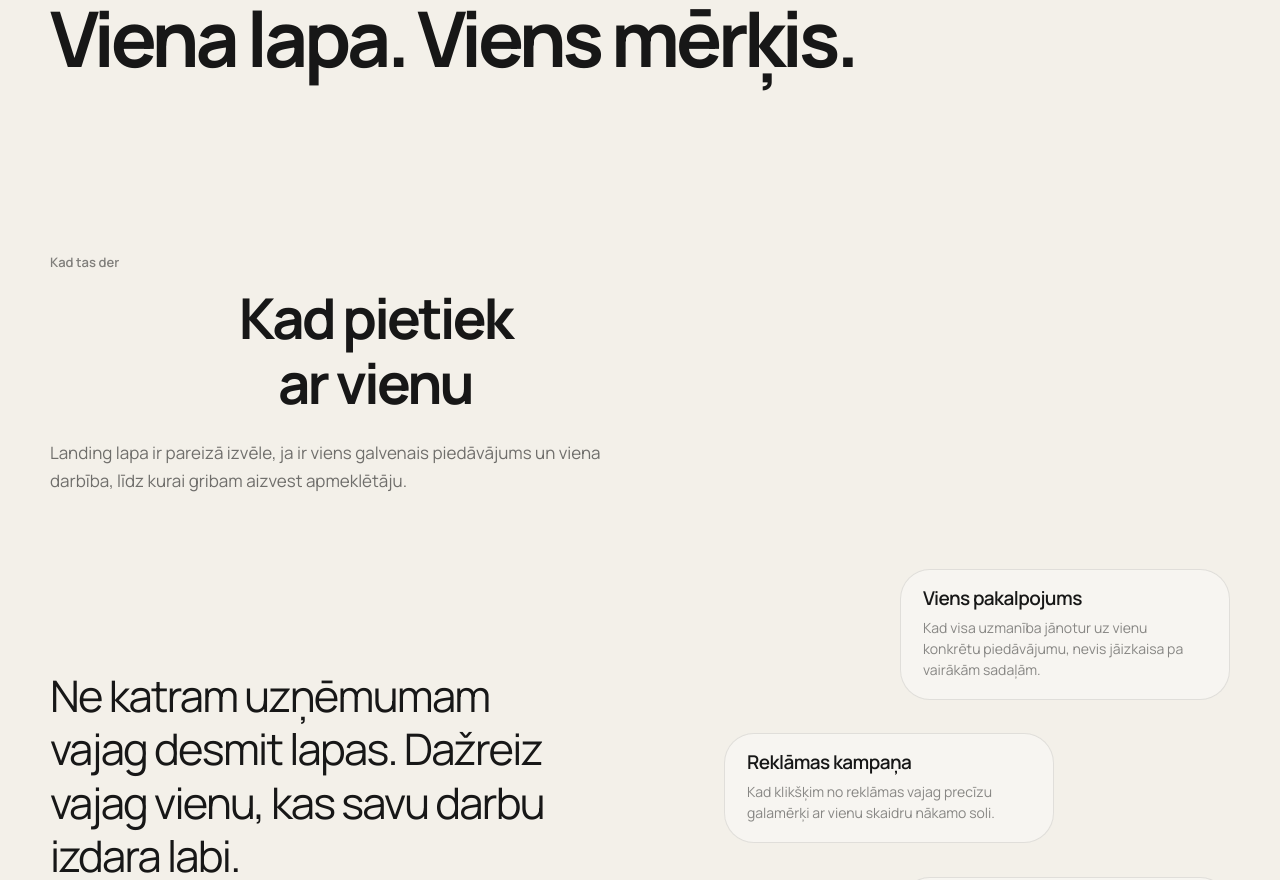
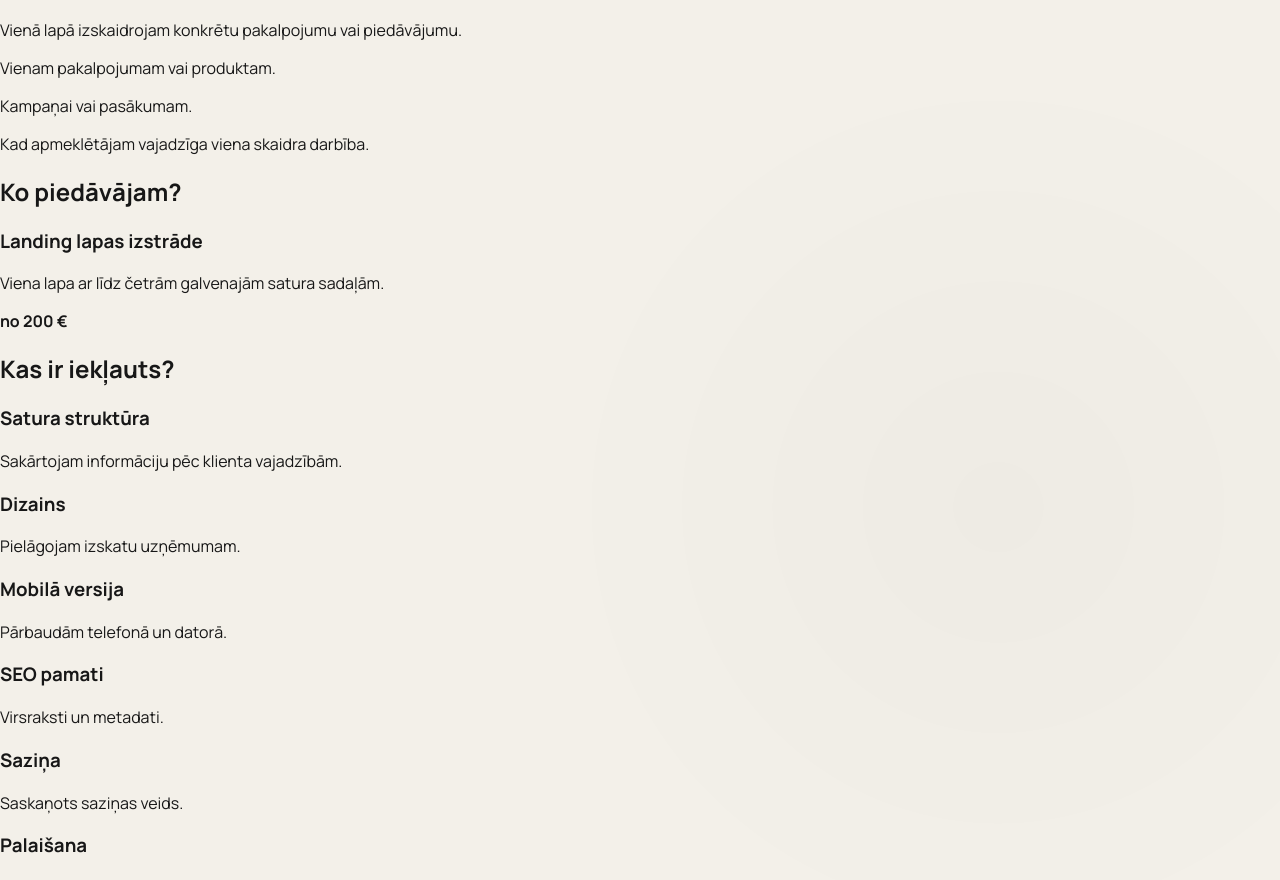
Before and after one commit to davisl24/WEBSITEAGENCY, a Next.js app: page /pakalpojumi/landing-lapa in a window 1280 px wide. Shown: the part 184-1064 px from the top of the page. Built offline with nearby package versions, Linux system fonts and the light colour scheme; no server answers.

Commit message:
Use shared template for landing-lapa

```diff
--- a/app/pakalpojumi/landing-lapa/page.tsx
+++ b/app/pakalpojumi/landing-lapa/page.tsx
@@ -1,244 +1,61 @@
-import KestrelHeader from "../../components/KestrelHeader";
-import KestrelFooter from "../../components/KestrelFooter";
-import { lvMetadataAlternates } from "../../lib/localizedSeo";
-import LanguageSwitcher from "../../components/LanguageSwitcher";
-import ServicePricingFaq from "../../components/ServicePricingFaq";
 import type { Metadata } from "next";
-import RevealOnView from "../../components/RevealOnView";
-import ThemeToggle from "../../components/ThemeToggle";
-import ServicesDropdown from "../../components/ServicesDropdown";
+import KestrelServiceTemplate, { type ServiceInfo } from "../../components/KestrelServiceTemplate";
 
-export const metadata: Metadata = {
-  alternates: lvMetadataAlternates("landing"),
-  title: "Landing lapas izstrāde | Kestrel",
-  description:
-    "Landing lapas vienam piedāvājumam ar skaidru mērķi, ātru ielādi un ērtu pieteikšanos.",
+export const metadata: Metadata = {title:"Viena lapa. Viens mērķis. | Kestrel",description:"Vienā lapā izskaidrojam konkrētu pakalpojumu vai piedāvājumu."};
+const service: ServiceInfo = {
+  "title": "Viena lapa. Viens mērķis.",
+  "intro": "Vienā lapā izskaidrojam konkrētu pakalpojumu vai piedāvājumu.",
+  "audience": [
+    "Vienam pakalpojumam vai produktam.",
+    "Kampaņai vai pasākumam.",
+    "Kad apmeklētājam vajadzīga viena skaidra darbība."
+  ],
+  "offers": [
+    {
+      "title": "Landing lapas izstrāde",
+      "detail": "Viena lapa ar līdz četrām galvenajām satura sadaļām.",
+      "price": "no 200 €"
+    }
+  ],
+  "included": [
+    {
+      "title": "Satura struktūra",
+      "detail": "Sakārtojam informāciju pēc klienta vajadzībām."
+    },
+    {
+      "title": "Dizains",
+      "detail": "Pielāgojam izskatu uzņēmumam."
+    },
+    {
+      "title": "Mobilā versija",
+      "detail": "Pārbaudām telefonā un datorā."
+    },
+    {
+      "title": "SEO pamati",
+      "detail": "Virsraksti un metadati."
+    },
+    {
+      "title": "Saziņa",
+      "detail": "Saskaņots saziņas veids."
+    },
+    {
+      "title": "Palaišana",
+      "detail": "Testējam un publicējam."
+    }
+  ],
+  "faq": [
+    {
+      "question": "Cik ilgā laikā projekts būs gatavs?",
+      "answer": "Termiņu nosakām pēc darba apjoma un saskaņojam pirms sākuma."
+    },
+    {
+      "question": "Vai man nepieciešami gatavi materiāli?",
+      "answer": "Izmantojam tavus materiālus un palīdzam tos sakārtot. Jaunu materiālu izveidi vērtējam atsevišķi."
+    },
+    {
+      "question": "Kā nosaka gala cenu?",
+      "answer": "Cena atkarīga no apjoma un funkcijām. Pirms izstrādes vienojamies par iekļauto un izmaksām."
+    }
+  ]
 };
-
-export default function LandingPage() {
-  return (
-    <main className="service-page landing-page">
-      <KestrelHeader />
-
-      <section className="service-page-hero"><h1>Viena lapa. Viens mērķis.</h1></section>
-
-      <section className="service-page-section service-fit-section" aria-labelledby="der-title">
-        <div className="service-fit-head">
-          <RevealOnView className="service-fit-kicker-reveal">
-            <p className="service-page-kicker">Kad tas der</p>
-          </RevealOnView>
-
-          <RevealOnView className="line-mask-reveal service-fit-title-reveal" delay={60}>
-            <h2 id="der-title" className="service-line-stack">
-              <span className="service-reveal-line"><span>Kad pietiek</span></span>
-              <span className="service-reveal-line"><span>ar vienu</span></span>
-            </h2>
-          </RevealOnView>
-
-          <RevealOnView className="service-fit-copy-reveal" delay={180}>
-            <p>
-              Landing lapa ir pareizā izvēle, ja ir viens galvenais piedāvājums
-              un viena darbība, līdz kurai gribam aizvest apmeklētāju.
-            </p>
-          </RevealOnView>
-        </div>
-
-        <div className="service-fit-editorial">
-          <RevealOnView className="line-mask-reveal service-fit-statement">
-            <p className="service-line-stack">
-              <span className="service-reveal-line"><span>Ne katram uzņēmumam</span></span>
-              <span className="service-reveal-line"><span>vajag desmit lapas. Dažreiz</span></span>
-              <span className="service-reveal-line"><span>vajag vienu, kas savu darbu</span></span>
-              <span className="service-reveal-line"><span>izdara labi.</span></span>
-            </p>
-          </RevealOnView>
-
-          <RevealOnView className="service-fit-case service-fit-case-a" delay={0}>
-            <h3>Viens pakalpojums</h3>
-            <p>
-              Kad visa uzmanība jānotur uz vienu konkrētu piedāvājumu, nevis jāizkaisa pa vairākām sadaļām.
-            </p>
-          </RevealOnView>
-
-          <RevealOnView className="service-fit-case service-fit-case-b" delay={120}>
-            <h3>Reklāmas kampaņa</h3>
-            <p>
-              Kad klikšķim no reklāmas vajag precīzu galamērķi ar vienu skaidru nākamo soli.
-            </p>
-          </RevealOnView>
-
-          <RevealOnView className="service-fit-case service-fit-case-c" delay={240}>
-            <h3>Jauns piedāvājums</h3>
-            <p>
-              Kad gribi ātri palaist vai pārbaudīt ideju, neceļot pilnu uzņēmuma mājaslapu.
-            </p>
-          </RevealOnView>
-        </div>
-      </section>
-
-
-
-      <section className="service-page-section service-includes-section" id="kas-ietilpst" aria-labelledby="includes-title">
-        <div className="service-includes-intro">
-          <RevealOnView className="service-includes-kicker">
-            <p className="service-page-kicker">Ko saņem</p>
-          </RevealOnView>
-
-          <RevealOnView className="line-mask-reveal service-includes-title" delay={60}>
-            <h2 id="includes-title" className="service-line-stack">
-              <span className="service-reveal-line"><span>Viss vienā lapā</span></span>
-            </h2>
-          </RevealOnView>
-
-          <RevealOnView className="service-includes-copy" delay={160}>
-            <p>
-              Nevis pieci atsevišķi punkti, bet viena sistēma, kur struktūra,
-              dizains un pieteikšanās ceļš strādā kopā.
-            </p>
-          </RevealOnView>
-        </div>
-
-        <div className="service-anatomy" aria-label="Landing lapas uzbūves piemērs">
-          <RevealOnView className="service-anatomy-browser anatomy-browser-reveal">
-            <div aria-hidden="true">
-              <div className="ui-browser-top"><span/><span/><span/></div>
-              <div className="service-anatomy-nav">
-                <span className="service-anatomy-logo">North</span>
-                <span className="service-anatomy-nav-line"/>
-                <span className="service-anatomy-nav-button"/>
-              </div>
-
-              <div className="service-anatomy-hero">
-                <div className="service-anatomy-copy">
-                  <span className="service-anatomy-kicker"/>
-                  <span className="service-anatomy-title"/>
-                  <span className="service-anatomy-text"/>
-                  <span className="service-anatomy-cta"/>
-                </div>
-                <div className="service-anatomy-art"/>
-              </div>
-
-              <div className="service-anatomy-content">
-                <span/><span/><span/>
-              </div>
-            </div>
-          </RevealOnView>
-
-          <RevealOnView className="service-anatomy-phone anatomy-phone-reveal" delay={180}>
-            <div aria-hidden="true">
-              <div className="service-anatomy-phone-top"/>
-              <span className="service-anatomy-phone-title"/>
-              <span className="service-anatomy-phone-copy"/>
-              <span className="service-anatomy-phone-cta"/>
-            </div>
-          </RevealOnView>
-
-          <RevealOnView className="service-anatomy-note note-structure anatomy-note-reveal" delay={80}>
-            <h3>Skaidra struktūra</h3>
-            <p>Saturs pareizā secībā, lai piedāvājums ir saprotams bez minēšanas.</p>
-          </RevealOnView>
-
-          <RevealOnView className="service-anatomy-note note-design anatomy-note-reveal" delay={160}>
-            <h3>Pielāgots dizains</h3>
-            <p>Vizuāls risinājums, kas izskatās pēc tava zīmola, nevis template.</p>
-          </RevealOnView>
-
-          <RevealOnView className="service-anatomy-note note-cta anatomy-note-reveal" delay={240}>
-            <h3>Forma un CTA</h3>
-            <p>Viens skaidrs nākamais solis bez liekiem šķēršļiem.</p>
-          </RevealOnView>
-
-          <RevealOnView className="service-anatomy-note note-mobile anatomy-note-reveal" delay={320}>
-            <h3>Mobilā versija</h3>
-            <p>Tas pats skaidrais ceļš arī telefonā.</p>
-          </RevealOnView>
-
-          <RevealOnView className="service-anatomy-note note-seo anatomy-note-reveal" delay={400}>
-            <h3>SEO pamati</h3>
-            <p>Semantiska struktūra un tehniski tīrs pamats meklētājiem.</p>
-          </RevealOnView>
-        </div>
-      </section>
-
-
-      <section className="service-page-section service-process-section" aria-labelledby="process-title">
-        <div className="service-process-intro">
-          <RevealOnView className="service-process-kicker">
-            <p className="service-page-kicker">Kā strādājam</p>
-          </RevealOnView>
-
-          <RevealOnView className="line-mask-reveal service-process-title" delay={60}>
-            <h2 id="process-title" className="service-line-stack">
-              <span className="service-reveal-line"><span>No mērķa līdz live</span></span>
-            </h2>
-          </RevealOnView>
-
-          <RevealOnView className="service-process-copy" delay={150}>
-            <p>
-              Sākam ar to, ko lapai jāpanāk. Tikai pēc tam liekam kopā saturu,
-              dizainu un izstrādi.
-            </p>
-          </RevealOnView>
-        </div>
-
-        <div className="service-process-flow" aria-label="Landing lapas izstrādes process">
-          <RevealOnView className="service-process-step" delay={0}>
-            <span className="service-process-name">Mērķis</span>
-            <p>Kam lapa domāta un kādu darbību gribam no apmeklētāja.</p>
-          </RevealOnView>
-
-          <span className="service-process-arrow" aria-hidden="true">→</span>
-
-          <RevealOnView className="service-process-step" delay={120}>
-            <span className="service-process-name">Saturs</span>
-            <p>Informācija pareizā secībā, lai cilvēks saprot un pieņem lēmumu.</p>
-          </RevealOnView>
-
-          <span className="service-process-arrow" aria-hidden="true">→</span>
-
-          <RevealOnView className="service-process-step" delay={240}>
-            <span className="service-process-name">Dizains</span>
-            <p>Vizuālais risinājums un izstrāde desktopam un mobile.</p>
-          </RevealOnView>
-
-          <span className="service-process-arrow" aria-hidden="true">→</span>
-
-          <RevealOnView className="service-process-step" delay={360}>
-            <span className="service-process-name">Live</span>
-            <p>Pārbaude, pēdējās detaļas un lapa ir gatava darbam.</p>
-          </RevealOnView>
-        </div>
-      </section>
-
-
-      <ServicePricingFaq
-        service="Landing lapa"
-        pricingNote="Cena atkarīga no satura apjoma un vajadzīgajām funkcijām."
-        included={["Galveno sadaļu skaits un saturs","Dizaina pielāgojums uzņēmumam","Pieteikšanās poga vai forma","Mobilā versija un pārbaude"]}
-        questions={[{"question":"Cik ātri var izveidot landing lapu?","answer":"Termiņš atkarīgs no satura gatavības un funkcijām. Konkrētu grafiku saskaņojam pirms darba sākšanas."},{"question":"Vai man pašam jāsagatavo teksti un bildes?","answer":"Vari iesūtīt esošos materiālus. Ja vajadzīga palīdzība ar struktūru vai tekstiem, to precizējam piedāvājumā."},{"question":"Vai lapa darbosies telefonā?","answer":"Jā, plānojam pielāgotu izkārtojumu datoram un telefonam un pārbaudām svarīgākās darbības."},{"question":"Vai var pieslēgt pieteikuma formu?","answer":"Jā, vajadzīgo formu vai citu pieteikšanās veidu saskaņojam projekta sākumā."},{"question":"Vai domēns un uzturēšana ir iekļauta?","answer":"Domēna, hostinga un turpmākās uzturēšanas izmaksas norādām atsevišķi, ja tās ir nepieciešamas."}]}
-      />
-
-      <section className="service-page-cta">
-        <RevealOnView className="line-mask-reveal service-cta-title">
-          <h2 className="service-line-stack">
-            <span className="service-reveal-line"><span>Vajag vienu skaidru</span></span>
-            <span className="service-reveal-line"><span>lapu?</span></span>
-          </h2>
-        </RevealOnView>
-
-        <RevealOnView className="service-cta-copy" delay={120}>
-          <p>
-            Atsūti īsu aprakstu par piedāvājumu, un pateiksim, kādu landing lapu
-            būtu jēga veidot.
-          </p>
-        </RevealOnView>
-
-        <RevealOnView className="service-cta-action" delay={220}>
-          <a className="button button-primary" href="/kontakti">Pastāstīt par projektu</a>
-        </RevealOnView>
-      </section>
-
-      <KestrelFooter />
-    </main>
-  );
-}
+export default function ServicePage(){return <KestrelServiceTemplate service={service}/>;}
```
